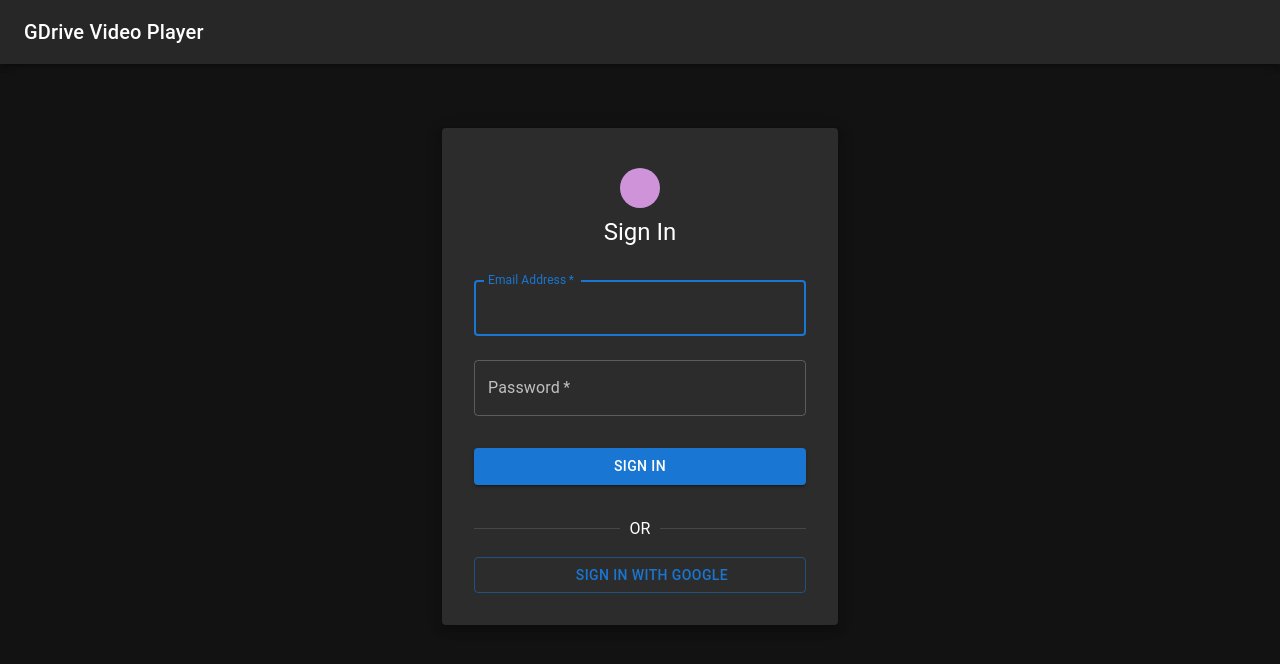
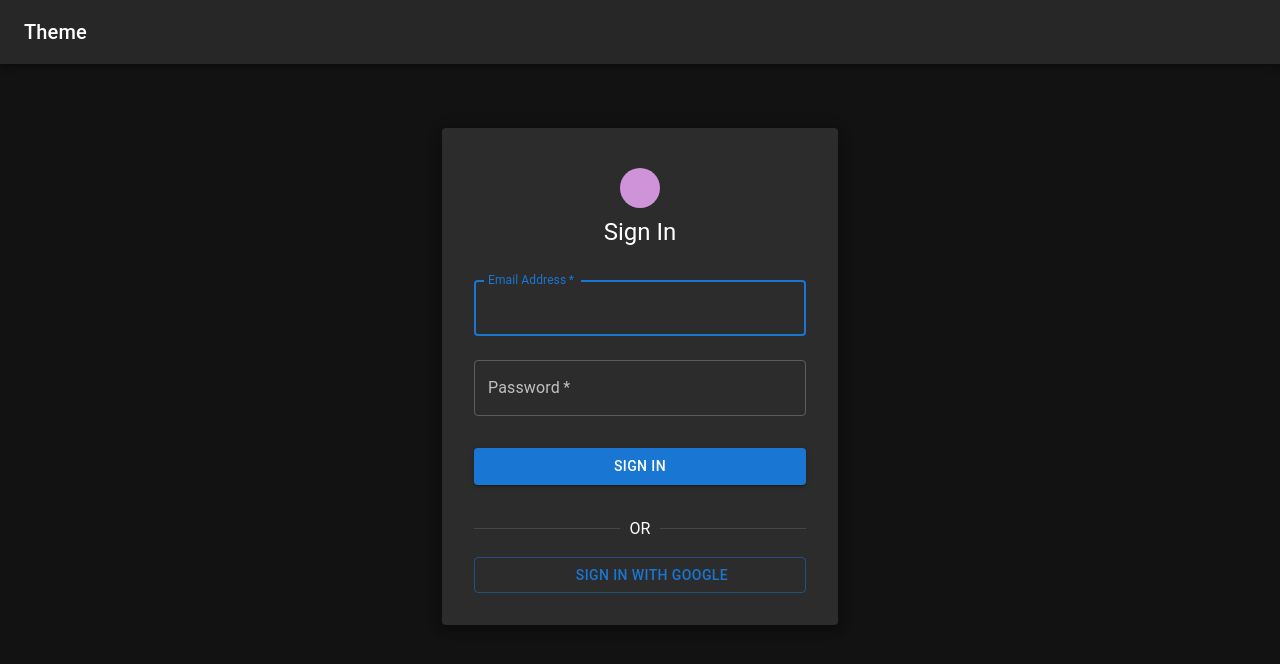
Before and after one commit to SiddharthMishra2703/drive-video-app, a React (Vite) app: page / in a window 1280 px wide. Shown: the top 664 px of the page. Built offline with nearby package versions, Linux system fonts and the light colour scheme; no server answers; some icons are missing.

Commit message:
icon, name updated

```diff
--- a/index.html
+++ b/index.html
@@ -2,9 +2,9 @@
 <html lang="en">
   <head>
     <meta charset="UTF-8" />
-    <link rel="icon" type="image/svg+xml" href="/vite.svg" />
+    <link rel="icon" type="image/svg+xml" href="/icon.svg" />
     <meta name="viewport" content="width=device-width, initial-scale=1.0" />
-    <title>Vite + React</title>
+    <title>GDrive Player</title>
   </head>
   <body>
     <div id="root"></div>
--- a/src/App.jsx
+++ b/src/App.jsx
@@ -72,7 +72,7 @@
       <AppBar position="static" color="primary">
         <Toolbar>
           <Typography variant="h6" sx={{ flexGrow: 1 }}>
-            GDrive Video Player
+            Theme
           </Typography>
           <IconButton color="inherit" onClick={toggleTheme}>
             {mode === "dark" ? <Brightness7Icon /> : <Brightness4Icon />}
```
Also changed, not shown: public/icon.svg (added).
